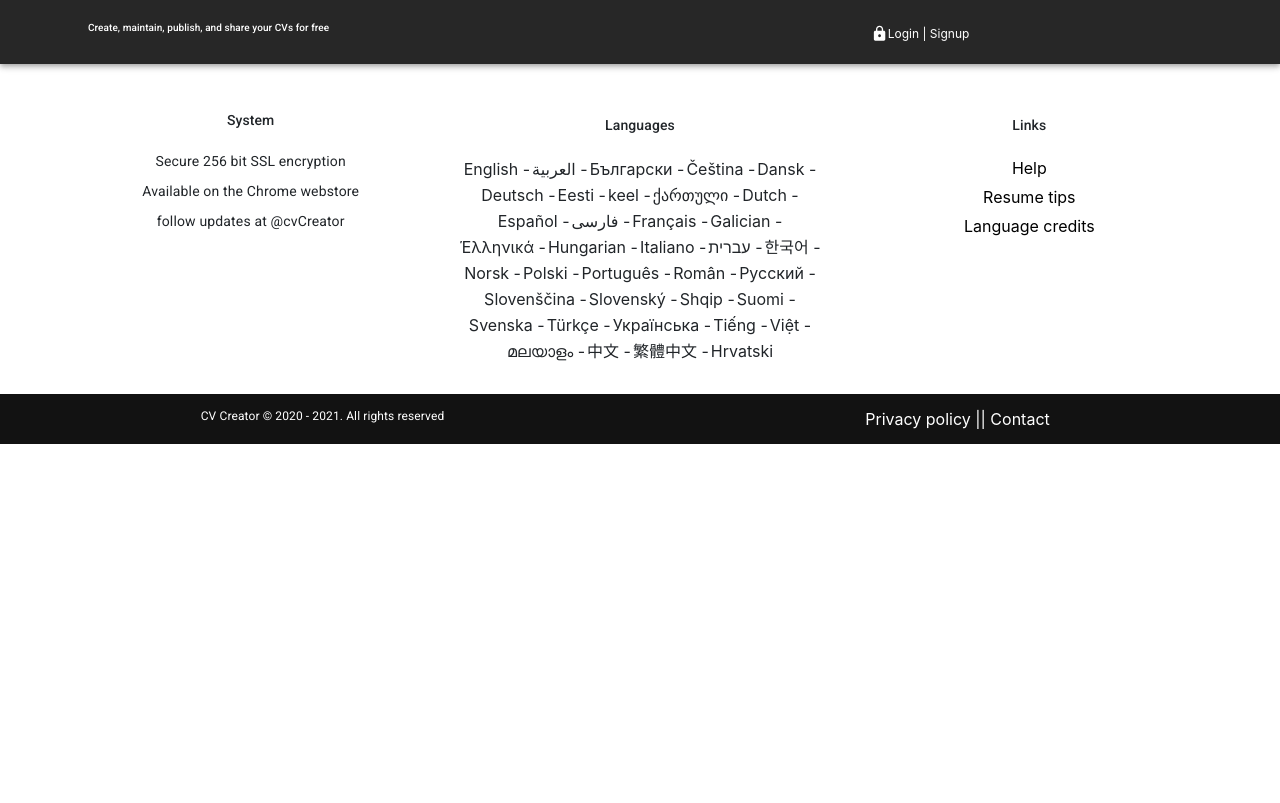
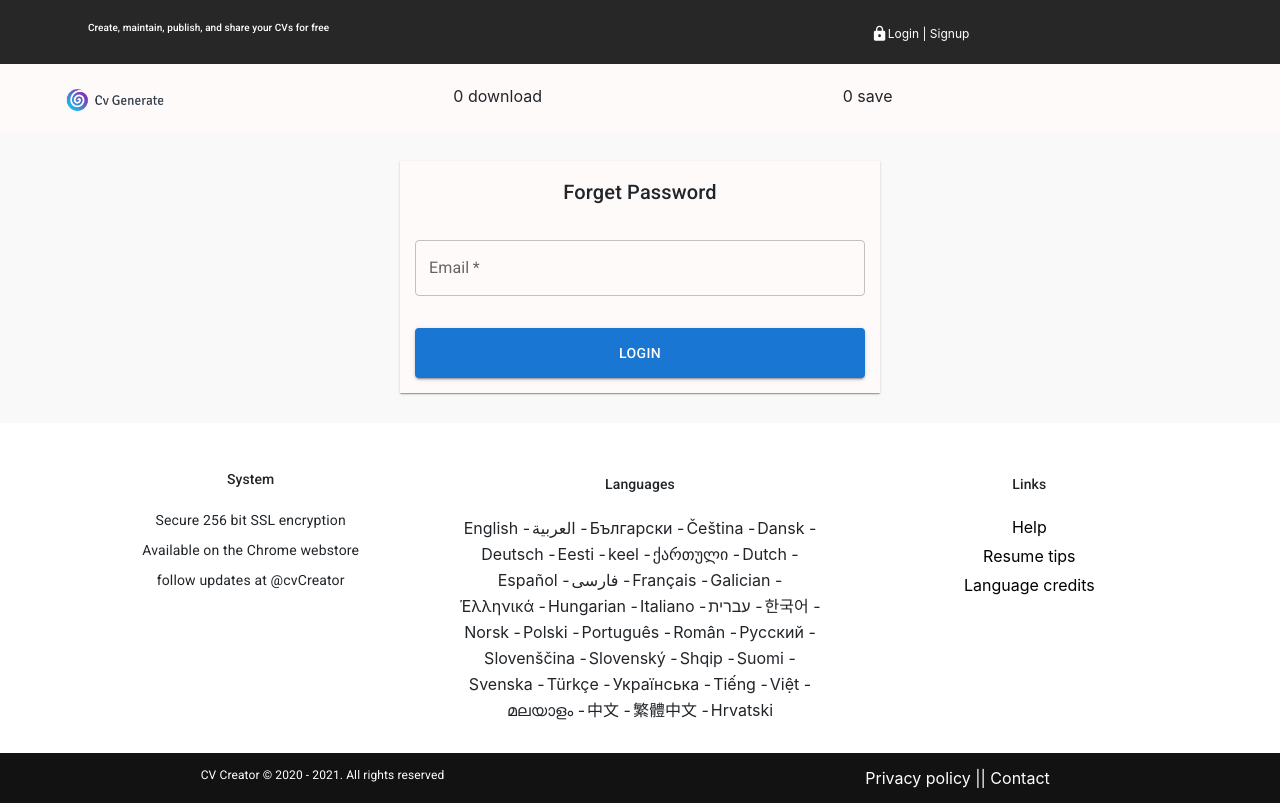
Before and after one commit to hossamabdulmagid/mui-react, a React (Create React App) app: page /forget-password in a window 1280 px wide. Built offline with nearby package versions, Linux system fonts and the light colour scheme.

Commit message:
added forgetpassword Component to app

```diff
--- a/src/App.tsx
+++ b/src/App.tsx
@@ -10,12 +10,12 @@ import LanguagePage from './pages/languages-pages/languages-pages.component';
 import PrivacyPage from './pages/privcacy-policy/privacy-policy-component';
 import ContactPage from './pages/contact-page/contact-page.component';
 import ScrollToTop from './lib/scroll-to-top.component';
+import ForgetPassword from './pages/forget-password/forget-password.component';
 const App = () => {
   return (
     <div className="App">
       <Navbar label='Login | Signup' />
       <ScrollToTop />
-
       <Routes>
         <Route path="/" element={<HomePage />} />
         <Route path="/login" element={<SignInSignUpPage />} />
@@ -24,6 +24,7 @@ const App = () => {
         <Route path="/lang" element={<LanguagePage />} />
         <Route path="/privacy-policy" element={<PrivacyPage />} />
         <Route path="/contact" element={<ContactPage />} />
+        <Route path="/forget-password" element={<ForgetPassword />} />
       </Routes>
       <ContentLanguage />
       <Footer />
--- /dev/null
+++ b/src/pages/forget-password/forget-password.component.tsx
@@ -0,0 +1,99 @@
+import {
+    Box,
+    FormControlLabel,
+    FormGroup,
+    FormHelperText,
+    TextField,
+    Typography,
+} from '@mui/material';
+import { useForm, SubmitHandler } from 'react-hook-form';
+import { object, string, TypeOf } from 'zod';
+import { zodResolver } from '@hookform/resolvers/zod';
+import React, { useEffect, useState } from 'react';
+import { LoadingButton } from '@mui/lab';
+import Header from '../../component/header/header.component';
+const LoginSchema = object({
+    email: string().nonempty('Email is required').email('Email is invalid'),
+});
+
+type RegisterInput = TypeOf<typeof LoginSchema>;
+
+const ForgetPassword: React.FC = (): JSX.Element => {
+    const [loading, setLoading] = useState(false);
+
+    const {
+        register,
+        formState: { errors, isSubmitSuccessful },
+        reset,
+        handleSubmit,
+    } = useForm<RegisterInput>({
+        resolver: zodResolver(LoginSchema),
+    });
+
+    useEffect(() => {
+        if (isSubmitSuccessful) {
+            // reset();
+        }
+        // eslint-disable-next-line react-hooks/exhaustive-deps
+    }, [isSubmitSuccessful]);
+
+    const onSubmitHandler: SubmitHandler<RegisterInput> = (values) => {
+        console.log(values);
+    };
+    console.log(errors);
+
+    return (
+        <>
+            <Header />
+            <Box
+                sx={{
+                    backgroundColor: "rgb(249, 249, 249)",
+                    padding: "30px",
+                }}>
+                <Box
+                    sx={{
+                        boxShadow: 1,
+                        maxWidth: '30rem',
+                        alignContent: 'center',
+                        textAlign: 'center',
+                        margin: '0 auto',
+                        backgroundColor: 'snow',
+                        padding: '15px'
+                    }}>
+                    <Typography variant='h6' component='h6' sx={{ mb: '2rem' }}>
+                        Forget Password
+                    </Typography>
+                    <Box
+                        component='form'
+                        noValidate
+                        autoComplete='off'
+                        onSubmit={handleSubmit(onSubmitHandler)}
+                    >
+                        <TextField
+                            sx={{ mb: 2 }}
+                            label='Email'
+                            fullWidth
+                            required
+                            type='email'
+                            error={!!errors['email']}
+                            helperText={errors['email'] ? errors['email'].message : ''}
+                            {...register('email')}
+                        />
+                        <LoadingButton
+                            variant='contained'
+                            fullWidth
+                            type='submit'
+                            loading={loading}
+                            sx={{ py: '0.8rem', mt: '1rem' }}
+                        >
+                            Login
+                        </LoadingButton>
+                    </Box>
+                </Box>
+            </Box>
+        </>
+
+    );
+};
+
+export default ForgetPassword;
```
